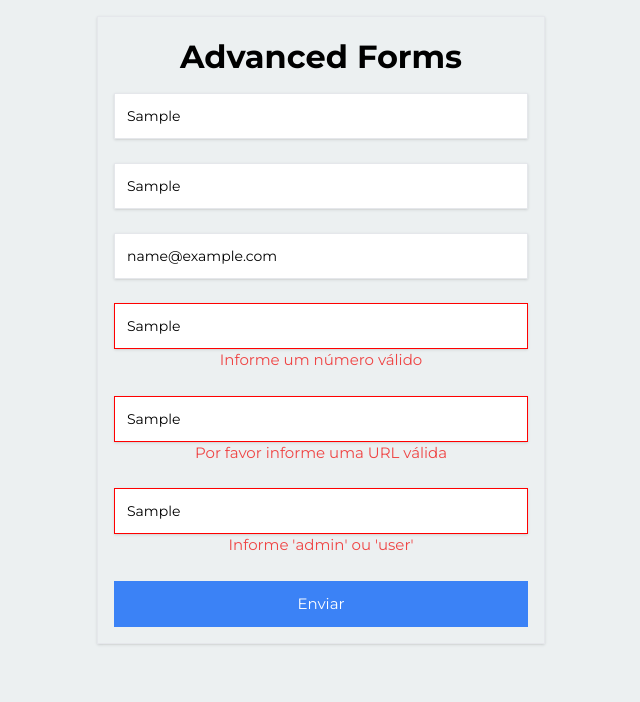
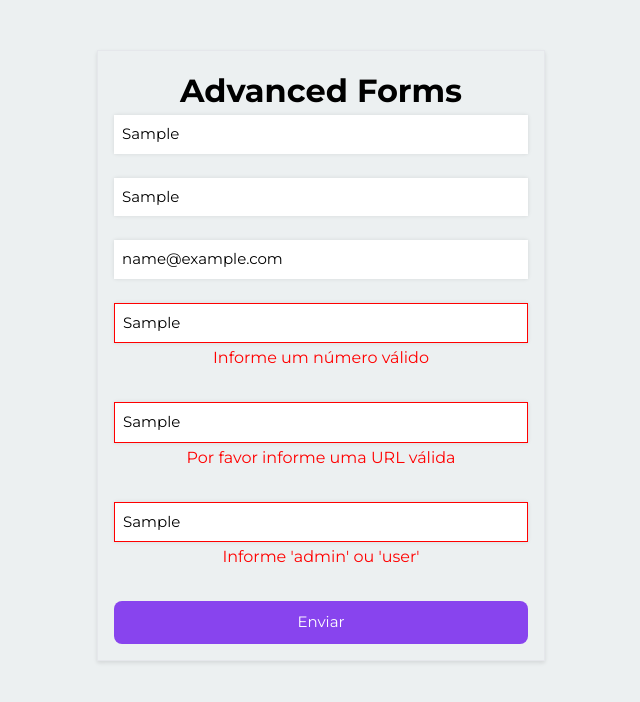
Before and after one commit to SoaresLeonardo/next-js-development, a Next.js app: page /form in a window 1280 px wide. Both pictures are taken after typing "Sample", "Sample", "name@example.com", "Sample", "Sample", "Sample" into the empty fields and a click on the button "Enviar". Shown: the top 702 px of the page, without its empty margins (319-959 px from the left). Built offline with nearby package versions, Linux system fonts and the light colour scheme.

Commit message:
add Styled Components

```diff
--- a/package.json
+++ b/package.json
@@ -29,6 +29,7 @@
     "react-icons": "^4.8.0",
     "react-redux": "^8.0.5",
     "redux": "^4.2.1",
+    "styled-components": "^6.0.0-rc.1",
     "tailwindcss": "3.3.1",
     "ts-node": "^10.9.1",
     "typescript": "5.0.4",
--- a/src/app/form/page.tsx
+++ b/src/app/form/page.tsx
@@ -2,7 +2,7 @@
 
 import { useForm } from 'react-hook-form';
 import { zodResolver } from '@hookform/resolvers/zod';
-import * as C from '@/components/Container';
+import * as S from '@/components/Container';
 
 import { z, ZodError } from 'zod';
 import Input from '@/components/Input';
@@ -68,7 +68,7 @@ export default function AdvancedForm() {
     }
   };
   return (
-    <C.Container>
+    <S.Container>
       <h1>Advanced Forms</h1>
       <form className="space-y-6" onSubmit={handleSubmit(handleForm)}>
         <Input
@@ -116,11 +116,9 @@ export default function AdvancedForm() {
         />
 
         <div>
-          <button type="submit" className="bg-blue-500 text-white w-full p-3">
-            Enviar
-          </button>
+          <button type="submit">Enviar</button>
         </div>
       </form>
-    </C.Container>
+    </S.Container>
   );
 }
--- a/src/app/layout.tsx
+++ b/src/app/layout.tsx
@@ -4,8 +4,7 @@ import { Montserrat } from 'next/font/google';
 
 import './globals.css';
 // import { AppProvider } from '@/context';
-import { Provider } from 'react-redux';
-import { store } from '@/redux/counter';
+import StyledComponentsRegistry from '@/lib';
 // import store from '@/redux/store';
 
 const montserrat = Montserrat({ subsets: ['latin'] });
@@ -40,7 +39,7 @@ export default function RootLayout({
         >
           {/* {isPublicPage && children}
           {!isPublicPage && <PrivateRoute>{children}</PrivateRoute>} */}
-          <Provider store={store}>{children}</Provider>
+          <StyledComponentsRegistry>{children}</StyledComponentsRegistry>
           {/* <ActiveLink href="/example">Example</ActiveLink>
           <ActiveLink href="/">Home</ActiveLink> */}
         </div>
--- a/src/components/Button/index.tsx
+++ b/src/components/Button/index.tsx
@@ -1,17 +1,17 @@
-import { ButtonHTMLAttributes, ReactNode } from 'react';
+import { ReactNode } from 'react';
 
-type ButtonProps = {
+import * as S from './styles';
+
+export type ButtonProps = {
   children: ReactNode;
-} & ButtonHTMLAttributes<HTMLButtonElement>;
+  backgroundColor?: string;
+};
 
-const Button = ({ children, ...rest }: ButtonProps) => {
+const Button = ({ children, backgroundColor }: ButtonProps) => {
   return (
-    <button
-      className="bg-purple-600 p-4 text-white rounded-md w-full mt-2"
-      {...rest}
-    >
+    <S.Container backgroundColor={backgroundColor ? backgroundColor : 'blue'}>
       {children}
-    </button>
+    </S.Container>
   );
 };
 
--- /dev/null
+++ b/src/components/Button/styles.ts
@@ -0,0 +1,13 @@
+import styled from 'styled-components';
+import { ButtonProps } from '.';
+
+type ContainerProps = Pick<ButtonProps, 'backgroundColor'>;
+
+export const Container = styled.button<ContainerProps>`
+  background-color: ${(props) => props.backgroundColor};
+  border-radius: 8px;
+  padding: 10px;
+  color: white;
+  width: 100%;
+  transition: 0.1s;
+`;
--- a/src/components/Container/index.tsx
+++ b/src/components/Container/index.tsx
@@ -1,6 +1,8 @@
 import { ReactNode } from 'react';
 
-type ContainerProps = {
+import * as S from './styles';
+
+export type ContainerProps = {
   children: ReactNode;
   backgroundColor?: boolean;
 };
@@ -10,17 +12,6 @@ export const Container = ({
   backgroundColor = false
 }: ContainerProps) => {
   return (
-    <div
-      style={backgroundColor ? { backgroundColor: 'white' } : {}}
-      className="max-w-md mx-auto p-4 shadow border border-gray-200 my-4"
-    >
-      {children}
-    </div>
+    <S.Container backgroundColor={backgroundColor}>{children}</S.Container>
   );
 };
-
-export const InputContainer = ({ children }: ContainerProps) => {
-  return (
-    <div className="bg-white p-4 border border-gray-200 shadow">{children}</div>
-  );
-};
--- /dev/null
+++ b/src/components/Container/styles.ts
@@ -0,0 +1,25 @@
+import styled from 'styled-components';
+import { ContainerProps } from '.';
+
+export const Container = styled.div<Pick<ContainerProps, 'backgroundColor'>>`
+  max-width: 28rem;
+  background-color: ${({ backgroundColor }) =>
+    backgroundColor ? 'white' : 'transparent'};
+  margin: 50px auto;
+  padding: 1rem;
+  box-shadow: 0 0.125rem 0.25rem rgba(0, 0, 0, 0.1);
+  border: 1px solid #e5e7eb;
+
+  button {
+    padding: 10px;
+    background-color: #8844ee;
+    color: white;
+    border-radius: 8px;
+    width: 100%;
+    transition: 0.1s;
+
+    &:hover {
+      background-color: #a970ff;
+    }
+  }
+`;
--- /dev/null
+++ b/src/components/ErrorText/index.tsx
@@ -0,0 +1,17 @@
+import { ReactNode } from 'react';
+
+import * as S from './styles';
+
+export type ErrorTextProps = {
+  children: ReactNode;
+};
+
+const ErrorText = ({ children }: ErrorTextProps) => {
+  return (
+    <S.Container>
+      <S.Error>{children && <p>{children}</p>}</S.Error>
+    </S.Container>
+  );
+};
+
+export default ErrorText;
--- /dev/null
+++ b/src/components/ErrorText/styles.ts
@@ -0,0 +1,15 @@
+import styled from 'styled-components';
+
+export const Container = styled.div``;
+
+export const Error = styled.div`
+  height: 2rem;
+  margin: 0;
+  padding: 0;
+  margin-top: 3px;
+  margin-bottom: 3px;
+  p {
+    font-size: 1rem;
+    color: red;
+  }
+`;
--- a/src/components/Input/index.tsx
+++ b/src/components/Input/index.tsx
@@ -1,4 +1,7 @@
 import { InputHTMLAttributes, forwardRef } from 'react';
+
+import * as S from './styles';
+import ErrorText from '../ErrorText';
 
 type InputProps = {
   error?: boolean;
@@ -11,13 +14,12 @@ const Input: React.ForwardRefRenderFunction<HTMLInputElement, InputProps> = (
 ) => {
   return (
     <>
-      <input
-        style={error ? { border: '1px solid red' } : {}}
-        className="w-full border border-gray-200 shadow text-sm p-3 mt-3"
-        ref={ref}
-        {...rest}
-      />
-      {error && <span className="text-red-500">{helperText}</span>}
+      <S.Container>
+        <S.IconContainer isErrored={error}>
+          <input ref={ref} {...rest} />
+        </S.IconContainer>
+        {error && <ErrorText>{helperText}</ErrorText>}
+      </S.Container>
     </>
   );
 };
--- /dev/null
+++ b/src/components/Input/styles.ts
@@ -0,0 +1,24 @@
+import styled, { css } from 'styled-components';
+
+type IconContainerProps = {
+  isErrored?: boolean;
+};
+
+export const Container = styled.div`
+  width: 100%;
+`;
+
+export const IconContainer = styled.div<IconContainerProps>`
+  input {
+    background: white;
+    outline: none;
+    box-shadow: 0px 0px 4px rgba(0, 0, 0, 0.1);
+    padding: 8px;
+    width: 100%;
+    ${({ isErrored }) =>
+      isErrored &&
+      css`
+        border: 1px solid red;
+      `}
+  }
+`;
--- /dev/null
+++ b/src/lib/index.tsx
@@ -0,0 +1,27 @@
+'use client';
+
+import React, { useState } from 'react';
+import { useServerInsertedHTML } from 'next/navigation';
+import { ServerStyleSheet, StyleSheetManager } from 'styled-components';
+
+export default function StyledComponentsRegistry({
+  children
+}: {
+  children: React.ReactNode;
+}) {
+  const [styledComponentsStyleSheet] = useState(() => new ServerStyleSheet());
+
+  useServerInsertedHTML(() => {
+    const styles = styledComponentsStyleSheet.getStyleElement();
+    styledComponentsStyleSheet.instance.clearTag();
+    return <>{styles}</>;
+  });
+
+  if (typeof window !== 'undefined') return <>{children}</>;
+
+  return (
+    <StyleSheetManager sheet={styledComponentsStyleSheet.instance}>
+      {children}
+    </StyleSheetManager>
+  );
+}
```
Also changed, not shown: 1 other file (tests, documents, lock files or other folders).
